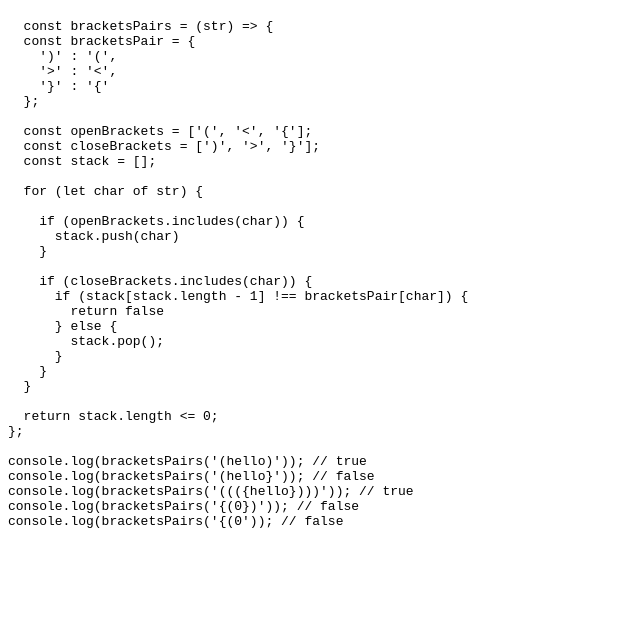
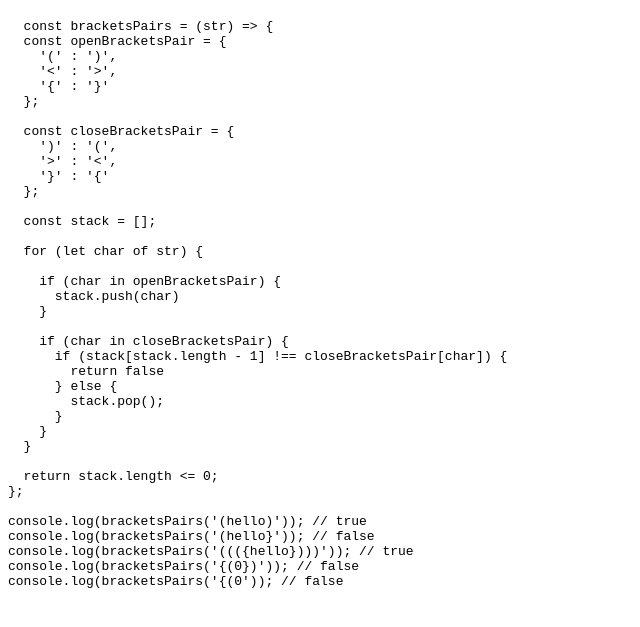
Before and after one commit to webistomin/shri-algorithms, a plain HTML site: page task-5/index.html in a window 1280 px wide. Shown: the part 61-688 px from the top of the page, without its empty margins (0-640 px from the left). Drawn offline with Linux system fonts and the light colour scheme.

Commit message:
Правки

```diff
--- a/task-5/index.html
+++ b/task-5/index.html
@@ -8,24 +8,28 @@
 <h1>Баланс скобок</h1>
 <pre>
   const bracketsPairs = (str) => {
-  const bracketsPair = {
+  const openBracketsPair = {
+    '(' : ')',
+    '<' : '>',
+    '{' : '}'
+  };
+
+  const closeBracketsPair = {
     ')' : '(',
     '>' : '<',
     '}' : '{'
   };
 
-  const openBrackets = ['(', '<', '{'];
-  const closeBrackets = [')', '>', '}'];
   const stack = [];
 
   for (let char of str) {
 
-    if (openBrackets.includes(char)) {
+    if (char in openBracketsPair) {
       stack.push(char)
     }
 
-    if (closeBrackets.includes(char)) {
-      if (stack[stack.length - 1] !== bracketsPair[char]) {
+    if (char in closeBracketsPair) {
+      if (stack[stack.length - 1] !== closeBracketsPair[char]) {
         return false
       } else {
         stack.pop();
@@ -46,24 +50,28 @@ console.log(bracketsPairs('{(0')); // false
 
 <script>
   const bracketsPairs = (str) => {
-    const bracketsPair = {
+    const openBracketsPair = {
+      '(' : ')',
+      '<' : '>',
+      '{' : '}'
+    };
+
+    const closeBracketsPair = {
       ')' : '(',
       '>' : '<',
       '}' : '{'
     };
 
-    const openBrackets = ['(', '<', '{'];
-    const closeBrackets = [')', '>', '}'];
     const stack = [];
 
     for (let char of str) {
 
-      if (openBrackets.includes(char)) {
+      if (char in openBracketsPair) {
         stack.push(char)
       }
 
-      if (closeBrackets.includes(char)) {
-        if (stack[stack.length - 1] !== bracketsPair[char]) {
+      if (char in closeBracketsPair) {
+        if (stack[stack.length - 1] !== closeBracketsPair[char]) {
           return false
         } else {
           stack.pop();
```
